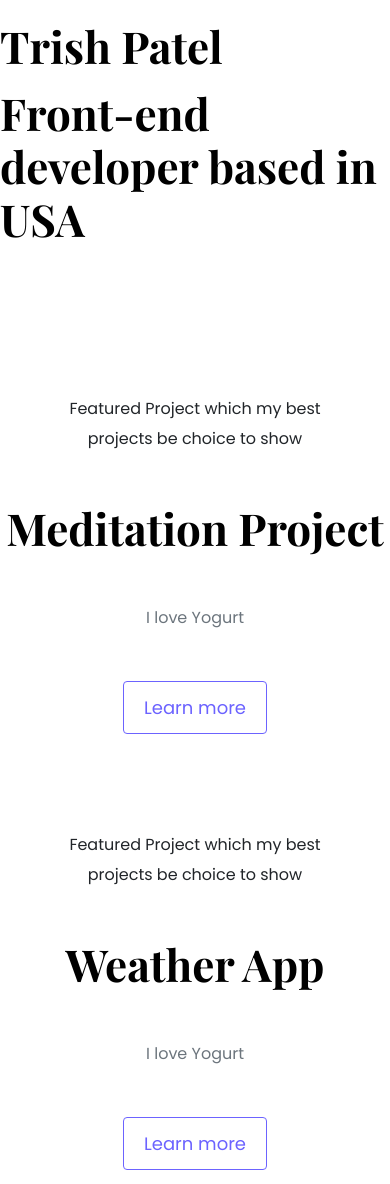
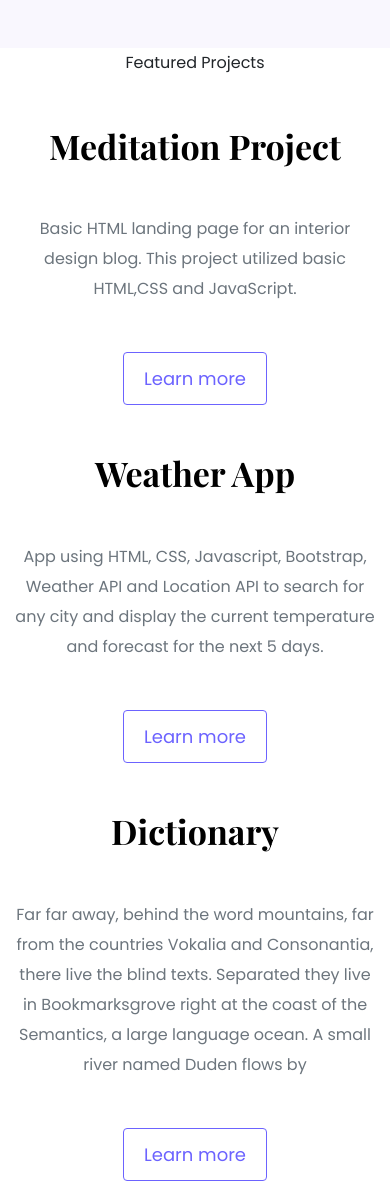
Before and after one commit to Trish-P/portfolio-project, a plain HTML site: page index.html in a window 390 px wide. Shown: the part 353-1537 px from the top of the page. Drawn offline with nearby package versions, Linux system fonts and the light colour scheme; a web font is replaced by a local one.

Commit message:
tidying up project

```diff
--- a/index.html
+++ b/index.html
@@ -25,60 +25,65 @@
     <link rel="stylesheet" href="style.css" />
   </head>
   <body>
-    <div class="hero"></div>
-    <p>Hello, I am</p>
-    <h1>Trish Patel</h1>
-    <h2 class="mb-5">Front-end developer based in USA</h2>
-    <div>
-      <a href="#" class="btn btn-branding">Contact me</a>
+    <div class="hero">
+      <p>Hello, I am</p>
+      <h1>Trish Patel</h1>
+      <h2 class="mb-5">Front-end developer based in USA</h2>
+      <div>
+        <a href="#" class="btn btn-branding">Contact me</a>
+      </div>
     </div>
+    <p class="text-center mb-5">Featured Projects</p>
+
     <div class="container">
       <div class="row mb-5">
-        <div class="col d-none d-g-block">
+        <div class="col d-none d-lg-block">
           <img src="images/meditation.jpg" class="img-fluid" alt="" />
         </div>
-        <div class="col"></div>
+        <div class="col">
           <div class="project-description">
-            <p class="text-center m-5">
-              Featured Project which my best projects be choice to show
+            <h2 class="mb-5">Meditation Project</h2>
+            <p class="mb-5 text-muted">
+              Basic HTML landing page for an interior design blog. This project
+              utilized basic HTML,CSS and JavaScript.
             </p>
-            <h2 class="mb-5">Meditation Project</h2>
-            <p class="mb-5 text-muted">I love Yogurt</p>
+            <a href="" class="btn btn-branding-outline">Learn more</a>
+          </div>
+        </div>
+      </div>
+      <div class="row mb-5">
+        <div class="col">
+          <div class="project-description">
+            <h2 class="mb-5">Weather App</h2>
+            <p class="mb-5 text-muted">
+              App using HTML, CSS, Javascript, Bootstrap, Weather API and
+              Location API to search for any city and display the current
+              temperature and forecast for the next 5 days.
+            </p>
+            <a href="" class="btn btn-branding-outline">Learn more</a>
+          </div>
+        </div>
+        <div class="col d-none d-lg-block">
+          <img src="images/weather-app-image.jpg" class="img-fluid" alt="" />
+        </div>
+      </div>
+      <div class="row mb-5">
+        <div class="col d-none d-lg-block">
+          <img src="images/dictionary.png" class="img-fluid" alt="" />
+        </div>
+        <div class="col">
+          <div class="project-description">
+            <h2 class="mb-5">Dictionary</h2>
+            <p class="mb-5 text-muted">
+              Far far away, behind the word mountains, far from the countries
+              Vokalia and Consonantia, there live the blind texts. Separated
+              they live in Bookmarksgrove right at the coast of the Semantics, a
+              large language ocean. A small river named Duden flows by
+            </p>
             <a href="" class="btn btn-branding-outline">Learn more</a>
           </div>
         </div>
       </div>
     </div>
-    <div class="row mb-5">
-        <div class="col d-none d-g-block">
-          <img src="images/weather-app-image.jpg" class="img-fluid" alt="" />
-        </div>
-        <div class="col"></div>
-          <div class="project-description">
-            <p class="text-center m-5">
-              Featured Project which my best projects be choice to show
-            </p>
-            <h2 class="mb-5">Weather App</h2>
-            <p class="mb-5 text-muted">I love Yogurt</p>
-            <a href="" class="btn btn-branding-outline">Learn more</a>
-          </div>
-          <div class="col d-none d-g-block">
-          <img src="images/weather-app-image.jpg" class="img-fluid" alt="" />
-        </div>
-        </div>
-        <div class="row mb-5">
-        <div class="col d-none d-g-block">
-          <img src="images/dictionary.jpg" class="img-fluid" alt="" />
-        </div>
-        <div class="col"></div>
-          <div class="project-description">
-            <p class="text-center m-5">
-              Featured Project which my best projects be choice to show
-            </p>
-            <h2 class="mb-5">Dictionary</h2>
-            <p class="mb-5 text-muted">I love Yogurt</p>
-            <a href="" class="btn btn-branding-outline">Learn more</a>
-          </div>
-        </div>
   </body>
 </html>
--- a/style.css
+++ b/style.css
@@ -19,11 +19,11 @@ h6 {
   font-weight: bold;
 }
 h1 {
-  font-size: 96px;
-  line-height: 1.5;
+  font-size: 80px;
+  line-height: 1;
 }
 h2 {
-  font-size: 96px;
+  font-size: 80px;
 }
 
 p {
@@ -34,7 +34,7 @@ p {
 .hero {
   background: var(--secondary-color);
   text-align: center;
-  padding: 160px 20px;
+  padding: 80px 20px;
 }
 .hero p {
   font-size: 36px;
@@ -63,14 +63,14 @@ p {
   padding: 12px 20px;
 }
 .project-description {
-  padding: 120px 60px;
+  padding: 100px 60px;
 }
 @media (max-width: 900px) {
   h1 {
     font-size: 44px;
   }
   h2 {
-    font-size: 44px;
+    font-size: 34px;
   }
   .hero {
     padding: 80px 20;
```
